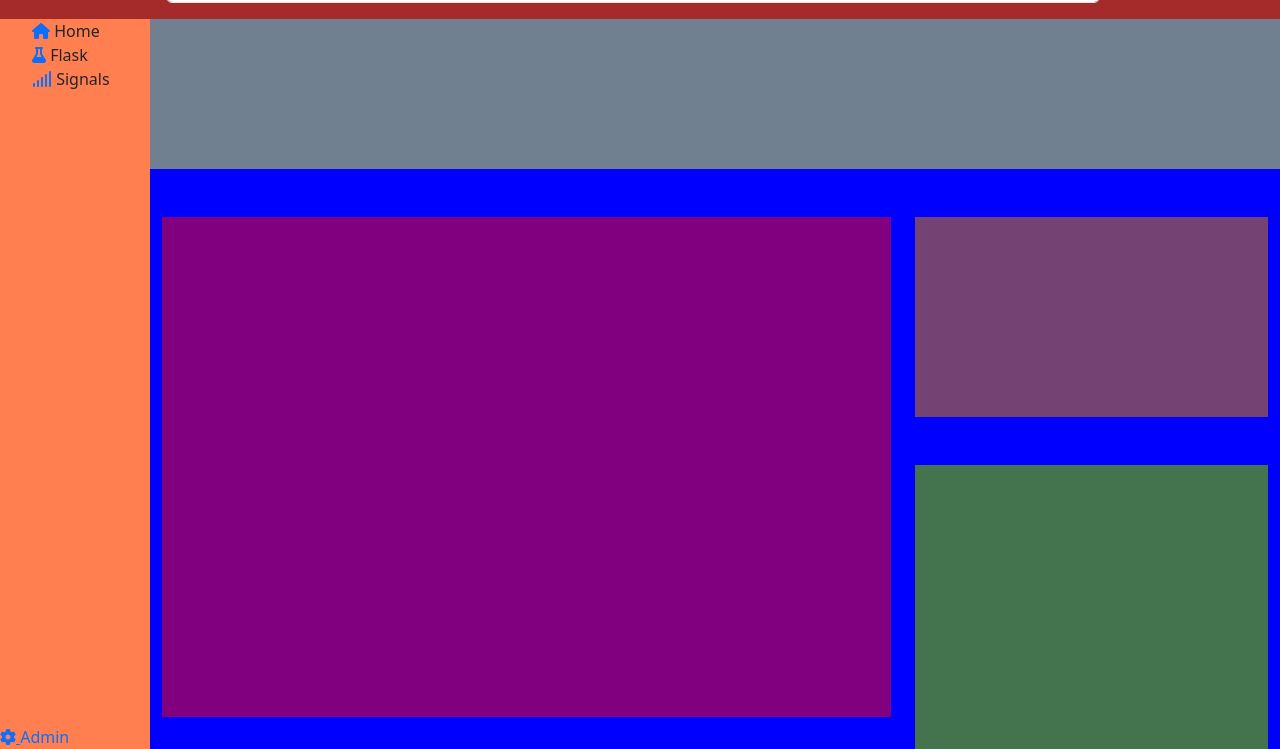
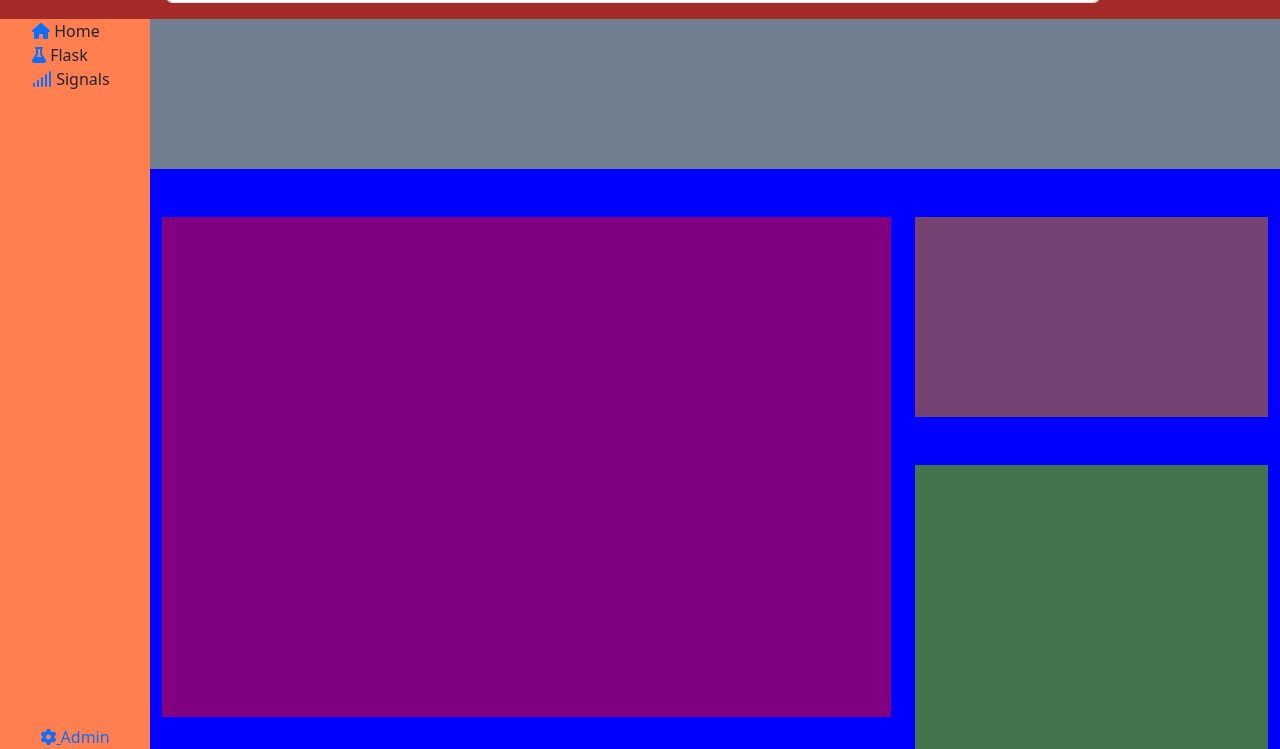
Before and after one commit to MatteoBassanin/html-css-bootstrap-dashboard, a plain HTML site: page index.html in a window 1280 px wide. Shown: the part 51-800 px from the top of the page. Drawn offline with nearby package versions, Linux system fonts and the light colour scheme.

Commit message:
aside fixed

```diff
--- a/css/style.css
+++ b/css/style.css
@@ -14,13 +14,14 @@
     width: 70px;
     height: calc(100vh - 70px);
     background-color: coral;
-    position: sticky;
+    /* position: sticky; */
 }
 
 .debug .ms_main{
     /* height: 100%; */
     background-color: mediumspringgreen;
     padding: 0;
+    height: calc(100vh - 70px);
 }
 
 .debug .ms_big_container{
--- a/index.html
+++ b/index.html
@@ -70,12 +70,12 @@
                     <li><a href="#"><i class="fa-solid fa-signal"></i></a> <span class="ms_visible">Signals</span></li>
                 </ul>
 
-                <div>
+                <div class="align-self-center">
                     <a href="#"><i class="fa-solid fa-gear"></i> <span class="ms_visible">Admin</span></a>
                 </div>
             </aside>
 
-            <div class="ms_big_container">
+            <div class="ms_big_container overflow-y-auto">
                 <div class="ms_action_bar">
 
 
```
